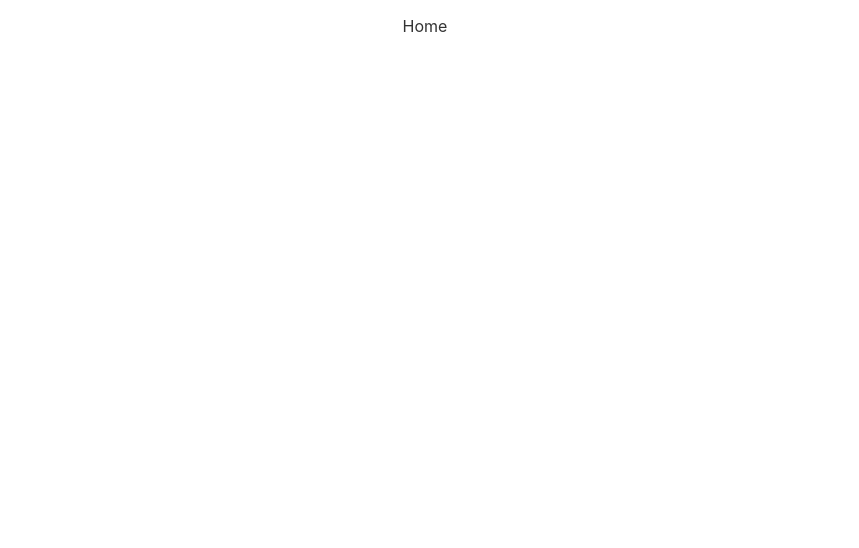
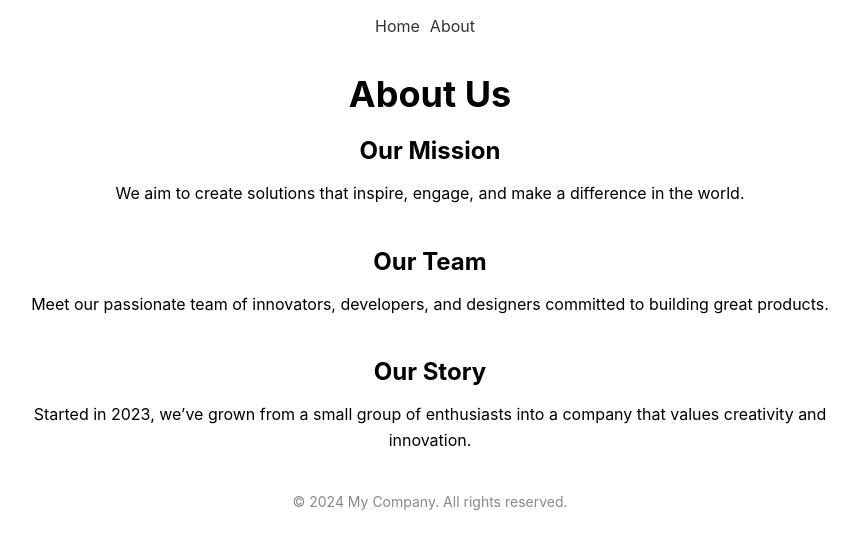
Before and after one commit to subham2006/calhacks, a React (Create React App) app in the folder frontend/: page /about in a window 1280 px wide. Before the commit this address had no page. Shown: the top 548 px of the page, without its empty margins (210-1069 px from the left). Built offline with nearby package versions, Linux system fonts and the light colour scheme.

Commit message:
about page added

```diff
--- a/frontend/src/App.js
+++ b/frontend/src/App.js
@@ -2,6 +2,7 @@ import React from 'react';
 import { BrowserRouter as Router, Route, Routes } from 'react-router-dom';
 import Navbar from './components/Navbar';
 import Home from './components/Home';
+import About from './components/About'
 import './App.css';
 
 function App() {
@@ -11,6 +12,7 @@ function App() {
         <Navbar />
         <Routes>
           <Route path="/" element={<Home />} />
+          <Route path="/about" element={<About />} />
         </Routes>
       </div>
     </Router>
--- /dev/null
+++ b/frontend/src/components/About.js
@@ -0,0 +1,62 @@
+import React from 'react';
+
+function About() {
+  return (
+    <div style={styles.container}>
+      <header style={styles.header}>About Us</header>
+      <section style={styles.section}>
+        <h2 style={styles.subHeader}>Our Mission</h2>
+        <p style={styles.paragraph}>
+          We aim to create solutions that inspire, engage, and make a difference in the world.
+        </p>
+      </section>
+      <section style={styles.section}>
+        <h2 style={styles.subHeader}>Our Team</h2>
+        <p style={styles.paragraph}>
+          Meet our passionate team of innovators, developers, and designers committed to building great products.
+        </p>
+      </section>
+      <section style={styles.section}>
+        <h2 style={styles.subHeader}>Our Story</h2>
+        <p style={styles.paragraph}>
+          Started in 2023, we’ve grown from a small group of enthusiasts into a company that values creativity and innovation.
+        </p>
+      </section>
+      <footer style={styles.footer}>
+        <p>&copy; 2024 My Company. All rights reserved.</p>
+      </footer>
+    </div>
+  );
+}
+
+const styles = {
+  container: {
+    padding: '20px',
+    maxWidth: '800px',
+    margin: '0 auto',
+    textAlign: 'center',
+  },
+  header: {
+    fontSize: '36px',
+    marginBottom: '20px',
+    fontWeight: 'bold',
+  },
+  section: {
+    marginBottom: '40px',
+  },
+  subHeader: {
+    fontSize: '24px',
+    marginBottom: '10px',
+  },
+  paragraph: {
+    fontSize: '16px',
+    lineHeight: '1.6',
+  },
+  footer: {
+    marginTop: '40px',
+    fontSize: '14px',
+    color: '#888',
+  },
+};
+
+export default About;
--- a/frontend/src/components/Navbar.js
+++ b/frontend/src/components/Navbar.js
@@ -6,6 +6,7 @@ function Navbar() {
     <nav>
       <ul>
         <li><Link to="/">Home</Link></li>
+        <li><Link to="/about">About</Link></li>
       </ul>
     </nav>
   );
```
